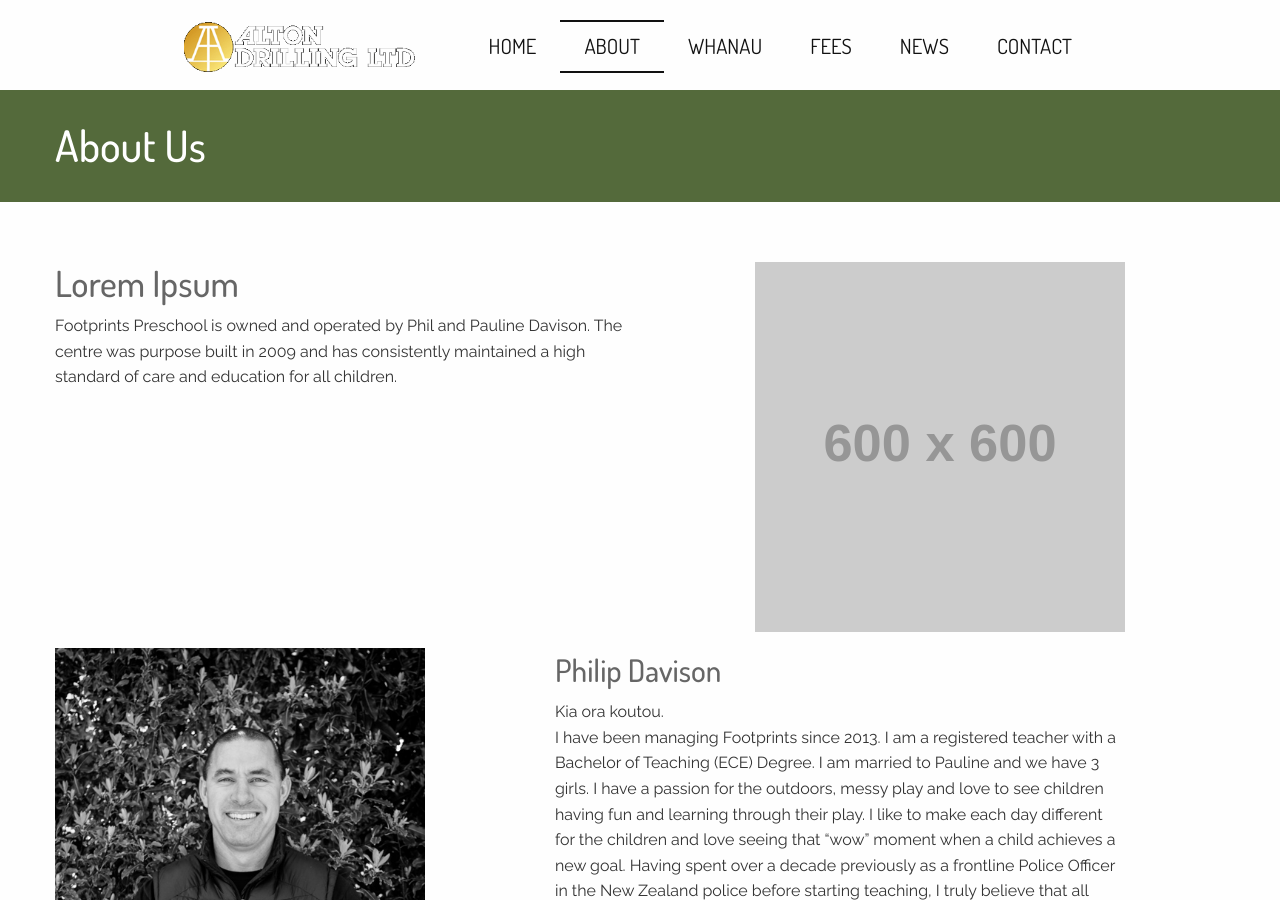
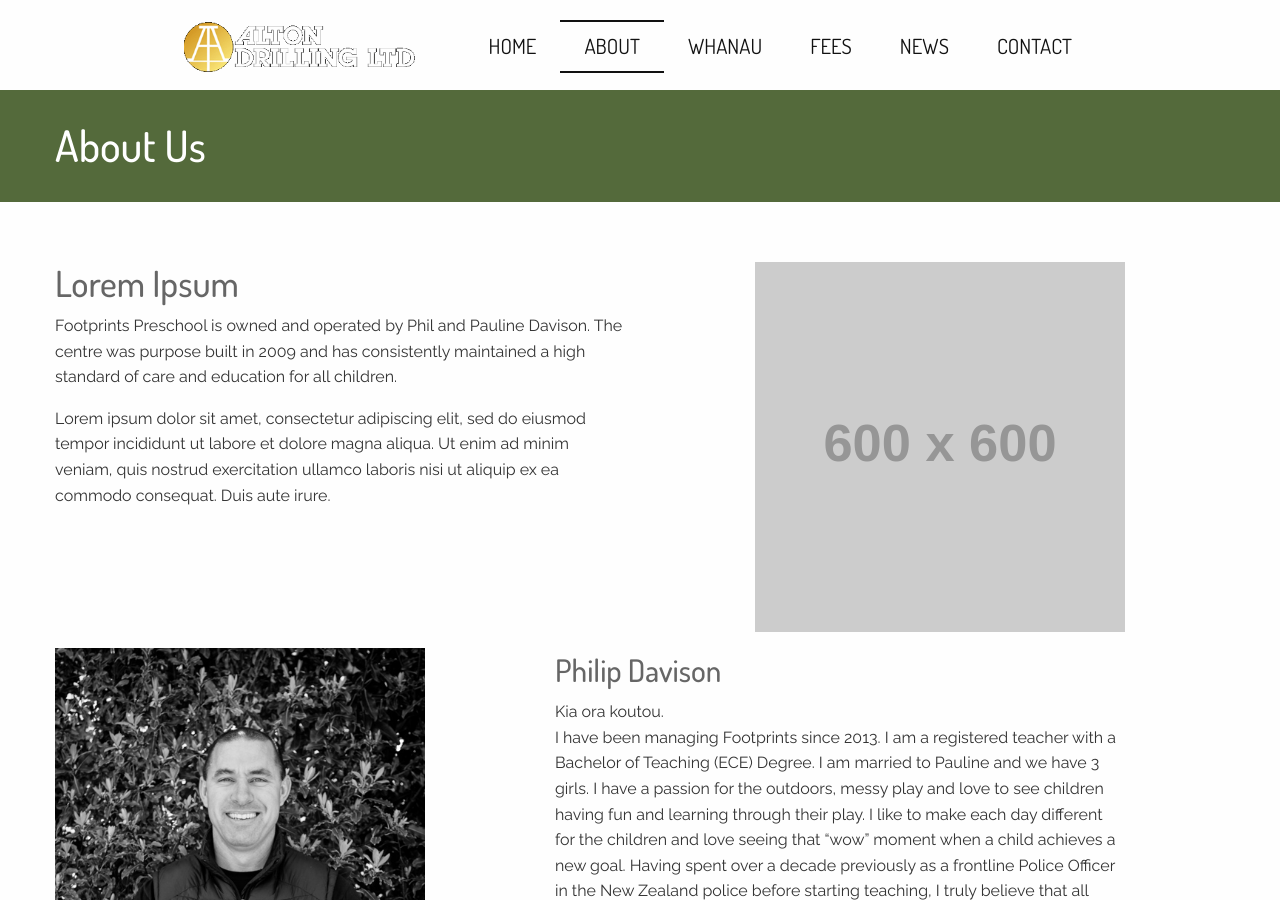
Before and after one commit to viv-b/footprints-preschool, a Jekyll site: the page built from about.html, in a window 1280 px wide and 900 px high. Built offline with Jekyll 4.4.1, drawn with Linux system fonts in a browser that asks for light colours; nearby versions of some CDN libraries.

Commit message:
Updated 'about.html' via CloudCannon

```diff
--- a/about.html
+++ b/about.html
@@ -14,8 +14,9 @@
 
             <div class="medium-8 large-6 cell">
                 <div class="editable">
-                    <h2>Lorem Ipsum</h2>
+                	<h2>Lorem Ipsum</h2>
                 	<p>Footprints Preschool is owned and operated by Phil and Pauline Davison. The centre was purpose built in 2009 and has consistently maintained a high standard of care and education for all children.</p>
+                	<p>Lorem ipsum dolor sit amet, consectetur adipiscing elit, sed do eiusmod tempor incididunt ut labore et dolore magna aliqua. Ut enim ad minim veniam, quis nostrud exercitation ullamco laboris nisi ut aliquip ex ea commodo consequat. Duis aute irure.</p>
                 </div>
             </div>
 
```
